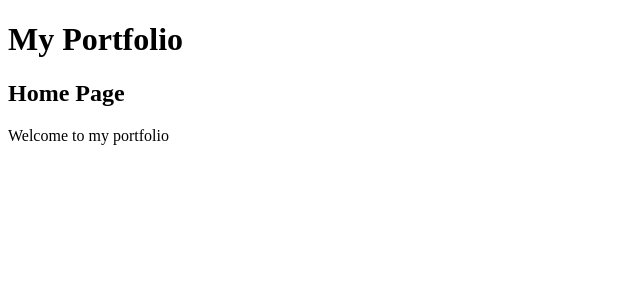
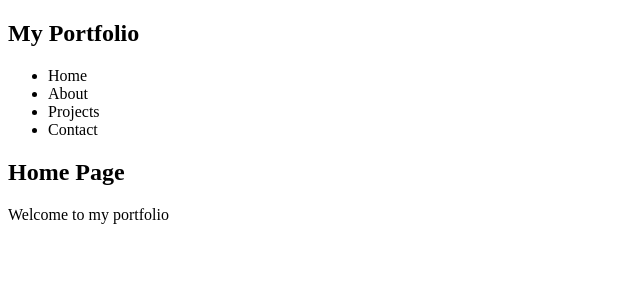
Before and after one commit to RoshanShirke/portfolio-project, a React app in the folder frontend/: page / in a window 1280 px wide. Shown: the top 300 px of the page, without its empty margins (0-640 px from the left). Built offline with nearby package versions, Linux system fonts and the light colour scheme; the HTML template or start-up script is replaced by a standard one.

Commit message:
Added Navbar component and integrated with Home page

```diff
--- a/frontend/src/App.jsx
+++ b/frontend/src/App.jsx
@@ -1,9 +1,10 @@
+import Navbar from "./components/Navbar";
 import Home from "./pages/Home";
 
 function App() {
   return (
     <div>
-      <h1>My Portfolio</h1>
+      <Navbar />
       <Home />
     </div>
   );
--- /dev/null
+++ b/frontend/src/components/Navbar.jsx
@@ -0,0 +1,16 @@
+function Navbar() {
+  return (
+    <nav>
+      <h2>My Portfolio</h2>
+
+      <ul>
+        <li>Home</li>
+        <li>About</li>
+        <li>Projects</li>
+        <li>Contact</li>
+      </ul>
+    </nav>
+  );
+}
+
+export default Navbar;
```
